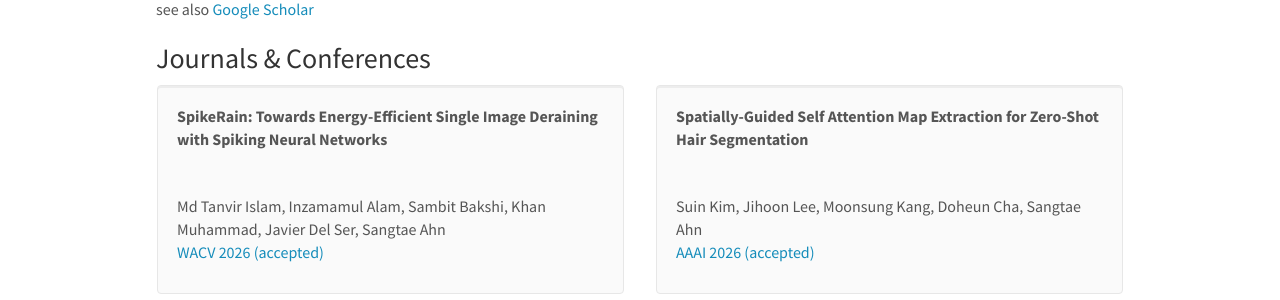
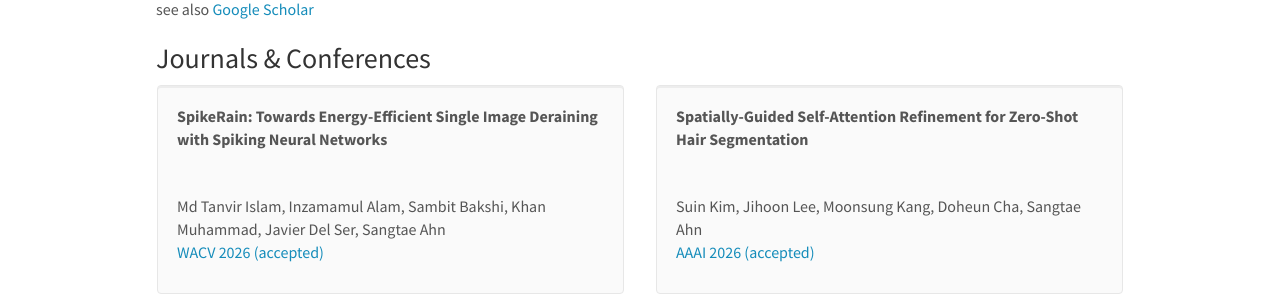
Before and after one commit to KNU-BrainAI/knu-brainai.github.io, a Jekyll site: the page built from _pages/publications.md, in a window 1280 px wide and 900 px high. Shown: the part 150-450 px from the top of the window. Built offline with Jekyll 4.4.1, drawn with Linux system fonts in a browser that asks for light colours; nearby versions of some CDN libraries.

Commit message:
Fix title formatting in publist.yml

```diff
--- a/_data/publist.yml
+++ b/_data/publist.yml
@@ -5,7 +5,7 @@
     url:
     display: WACV 2026 (accepted)
 
-- title: "Spatially-Guided Self Attention Map Extraction for Zero-Shot Hair Segmentation"
+- title: "Spatially-Guided Self-Attention Refinement for Zero-Shot Hair Segmentation"
   image: blank.png
   authors: Suin Kim, Jihoon Lee, Moonsung Kang, Doheun Cha, Sangtae Ahn
   link:
```
